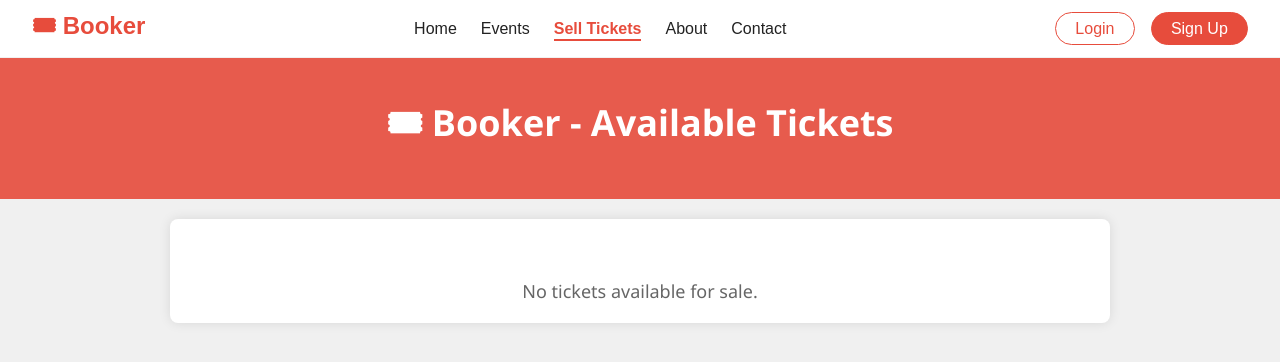
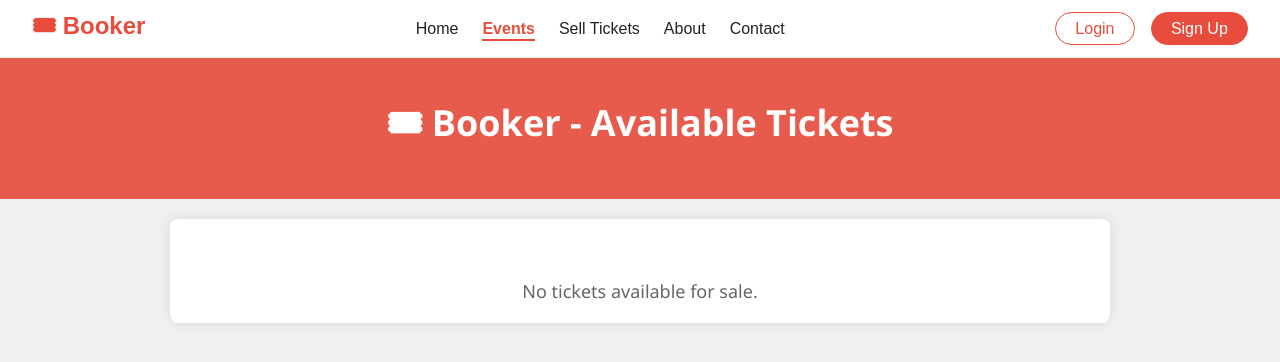
Before and after one commit to sasini20/EcommerseSite, a plain HTML site: page Frontend/events.html in a window 1280 px wide. Drawn offline with Linux system fonts and the light colour scheme.

Commit message:
Update events.html

```diff
--- a/Frontend/events.html
+++ b/Frontend/events.html
@@ -139,8 +139,8 @@
         <div class="logo">🎟 Booker</div>
         <div class="nav-links">
             <a href="tickets_shop.html" >Home</a>
-            <a href="events.html">Events</a>
-            <a href="sell_tickets.html" class="active">Sell Tickets</a>
+            <a href="events.html" class="active">Events</a>
+            <a href="sell_tickets.html" >Sell Tickets</a>
             <a href="about.html" >About</a>
             <a href="contact.html">Contact</a>
         </div>
```
